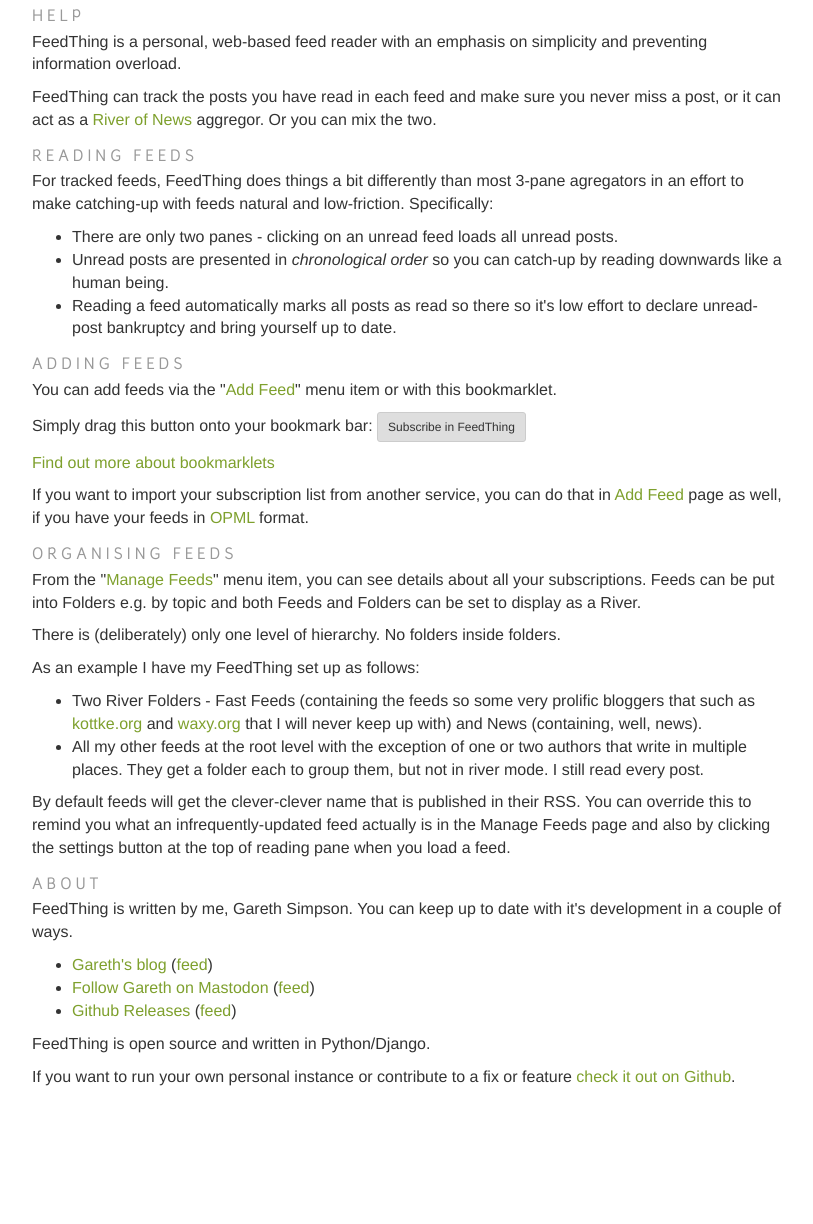
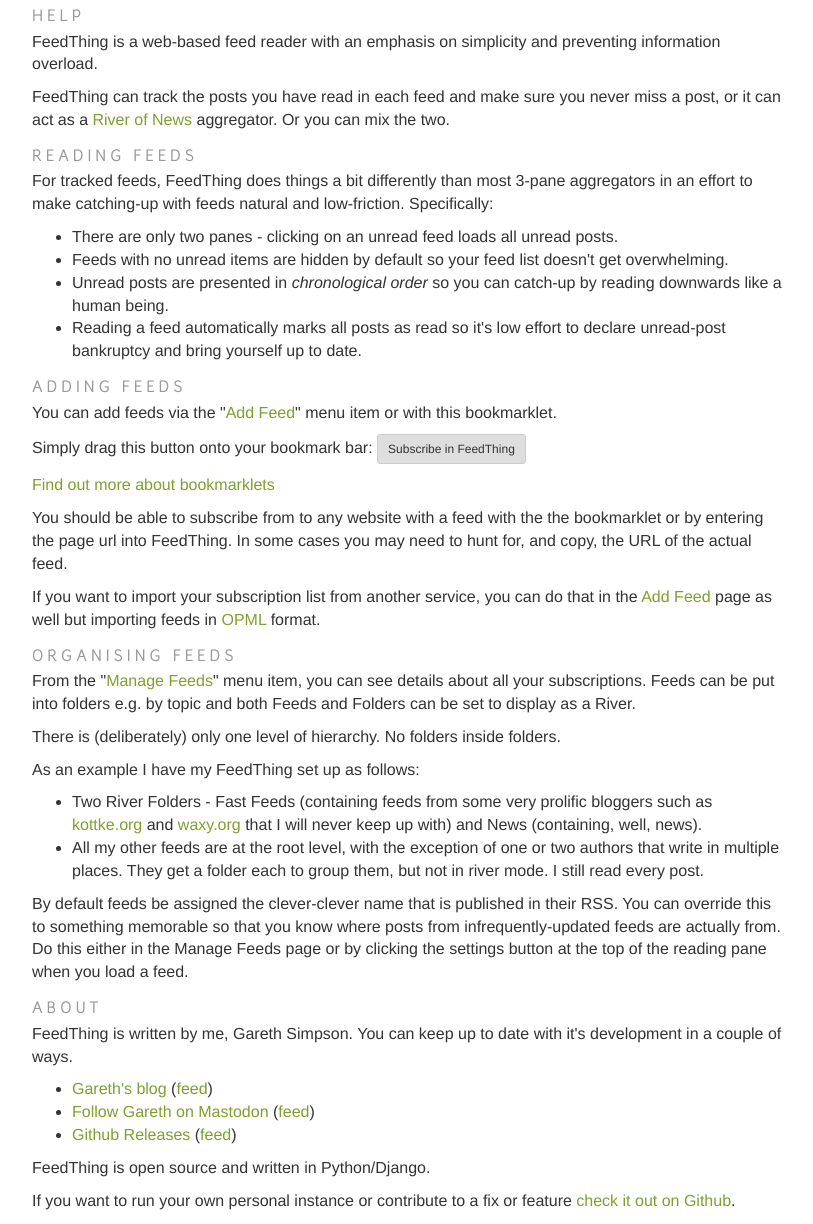
Before and after one commit to xurble/FeedThing, a Django app: page /help/ in a window 1280 px wide. Shown: the part 50-1274 px from the top of the page, without its empty margins (38-851 px from the left). Before the commit the page ends 1136 px from the top, so only its background shows below. Run offline with Django 3.2, Linux system fonts and the light colour scheme; parts of the project's set-up code (start-up, migrations or seed data) failed here and were passed over; some libraries are stand-ins or nearby versions.

Commit message:
help fixes

```diff
--- a/ft/templates/help.html
+++ b/ft/templates/help.html
@@ -7,25 +7,26 @@
       <h2>Help</h2>
 
       <p>
-        FeedThing is a personal, web-based feed reader with an emphasis on simplicity and
+        FeedThing is a web-based feed reader with an emphasis on simplicity and
         preventing information overload.
       </p>
 
       <p>
         FeedThing can track the posts you have read in each feed and make sure you never
         miss a post, or it can act as a <a href="http://scripting.com/2014/06/02/whatIsARiverOfNewsAggregator.html">
-        River of News</a> aggregor.  Or you can mix the two.
+        River of News</a> aggregator.  Or you can mix the two.
       </p>
 
       <h2>Reading Feeds</h2>
       <p>
-        For tracked feeds, FeedThing does things a bit differently than most 3-pane agregators
+        For tracked feeds, FeedThing does things a bit differently than most 3-pane aggregators
         in an effort to make catching-up with feeds natural and low-friction.  Specifically:
         <ul>
           <li>There are only two panes - clicking on an unread feed loads all unread posts.</li>
+          <li>Feeds with no unread items are hidden by default so your feed list doesn't get overwhelming.</li>
           <li>Unread posts are presented in <i>chronological order</i> so you can catch-up by
           reading downwards like a human being.</li>
-          <li>Reading a feed automatically marks all posts as read so there so it's low effort
+          <li>Reading a feed automatically marks all posts as read so it's low effort
           to declare unread-post bankruptcy and bring yourself up to date.
         </ul>
       </p>
@@ -41,15 +42,20 @@
         <a href="http://www.howtogeek.com/189358/beginner-geek-how-to-use-bookmarklets-on-any-device/">Find out more about bookmarklets</a>
       </p>
       <p>
-        If you want to import your subscription list from another service, you can do that in
-        <a href="{% url 'addfeed' %}">Add Feed</a> page as well, if you have your feeds in <a href="http://opml.org/spec2.opml">OPML</a>
+        You should be able to subscribe from to any website with a feed with the the bookmarklet
+        or by entering the page url into FeedThing.  In some cases you may need to hunt for, and copy,
+        the URL of the actual feed.
+      </p>
+      <p>
+        If you want to import your subscription list from another service, you can do that in the
+        <a href="{% url 'addfeed' %}">Add Feed</a> page as well but importing feeds in <a href="http://opml.org/spec2.opml">OPML</a>
         format.
       </p>
 
       <h2>Organising Feeds</h2>
       <p>
         From the "<a href="{% url 'manage' %}">Manage Feeds</a>" menu item, you can
-        see details about all your subscriptions.  Feeds can be put into Folders
+        see details about all your subscriptions.  Feeds can be put into folders
         e.g. by topic and both Feeds and Folders can be set to display as a River.
       </p>
       <p>
@@ -59,23 +65,23 @@
         As an example I have my FeedThing set up as follows:
         <ul>
           <li>
-            Two River Folders - Fast Feeds (containing the feeds so some very prolific bloggers
-            that such as <a href="https://kottke.org">kottke.org</a> and
+            Two River Folders - Fast Feeds (containing feeds from some very prolific bloggers
+            such as <a href="https://kottke.org">kottke.org</a> and
             <a href="https://waxy.org">waxy.org</a> that I will never keep up with) and
             News (containing, well, news).
           </li>
           <li>
-            All my other feeds at the root level with the exception of one or two
+            All my other feeds are at the root level, with the exception of one or two
             authors that write in multiple places.  They get a folder each to group
             them, but not in river mode.  I still read every post.
           </li>
         </ul>
       </p>
       <p>
-        By default feeds will get the clever-clever name that is published in their
-        RSS. You can override this to remind you what an infrequently-updated feed
-        actually is in the Manage Feeds page and also by clicking the settings button
-        at the top of reading pane when you load a feed.
+        By default feeds be assigned the clever-clever name that is published in their
+        RSS. You can override this to something memorable so that you know where posts from
+        infrequently-updated feeds are actually from.  Do this either in the Manage Feeds page
+        or by clicking the settings button at the top of the reading pane when you load a feed.
       </p>
 
       <h2>About</h2>
--- a/web/templates/base.html
+++ b/web/templates/base.html
@@ -116,5 +116,8 @@
 
 
         </script>
+
+
+    <footer>&nbsp;</footer>
 	</body>
 </html>
```
